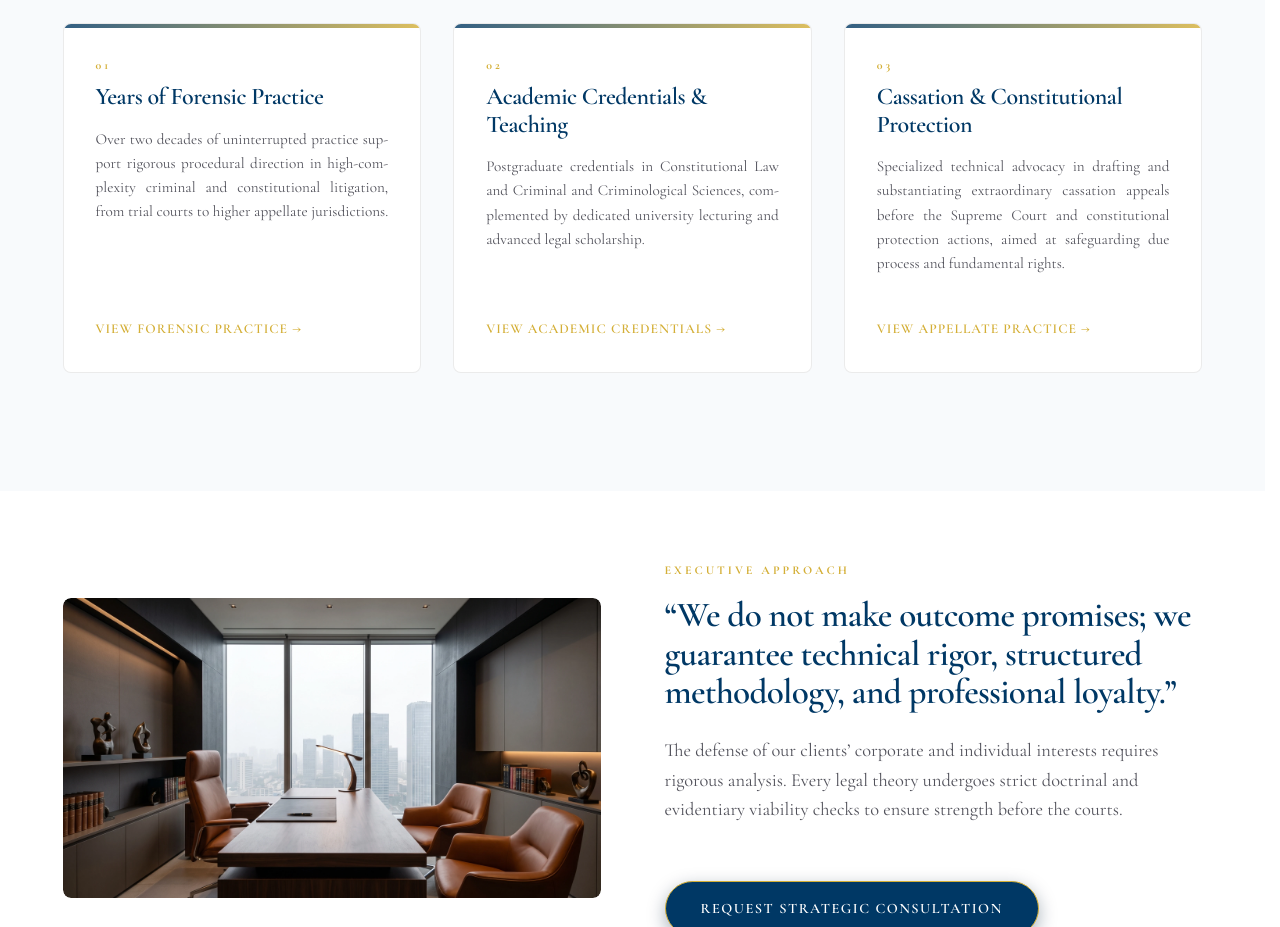
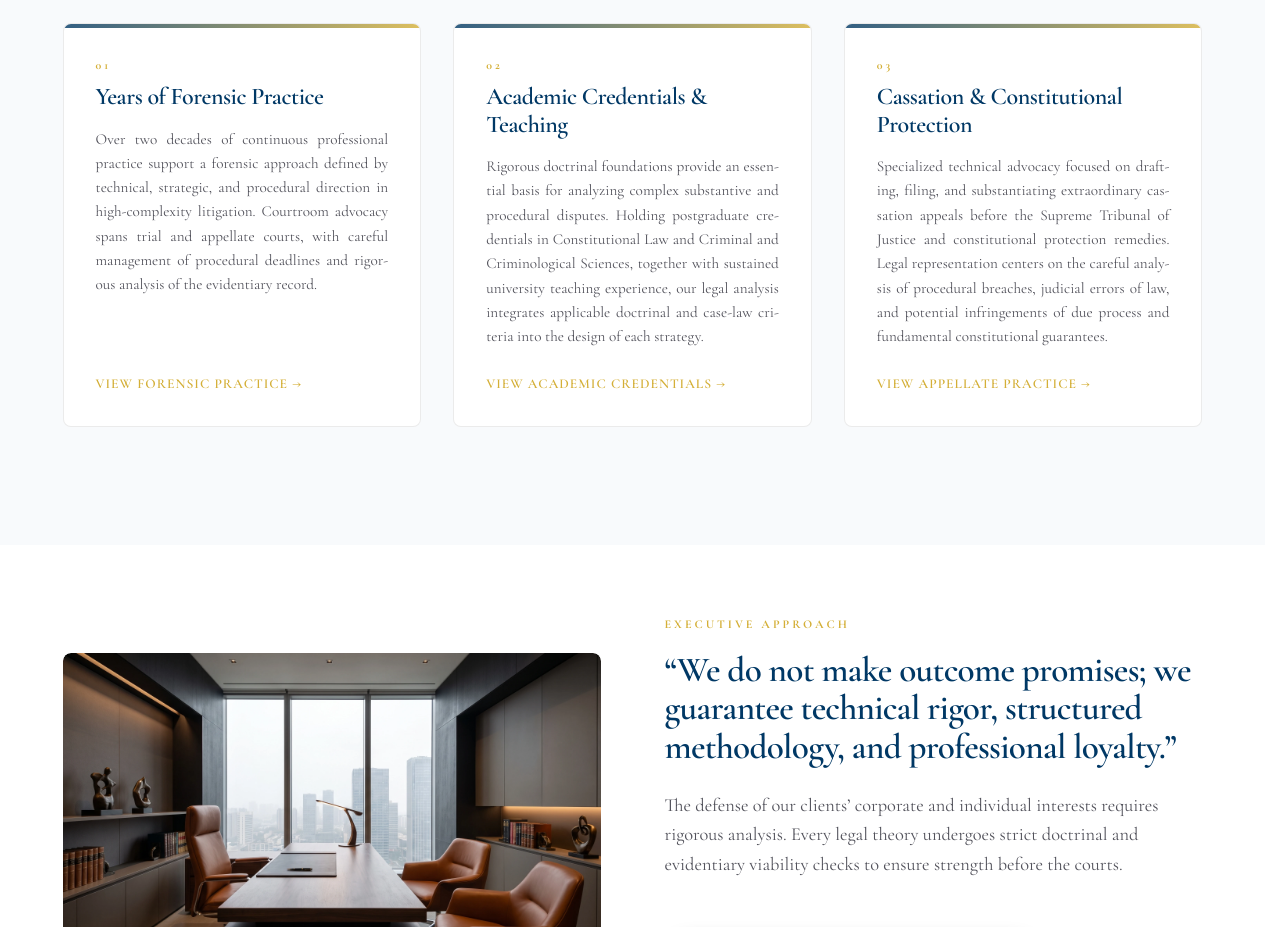
Before and after one commit to mcolina777-cpu/mac-consultores-site-clean, a Next.js app: page /en/our-ceo in a window 1280 px wide. Shown: the part 1660-2587 px from the top of the page. Built offline with nearby package versions, Linux system fonts and the light colour scheme.

Commit message:
editorial(ceo): align bilingual content with approved editorial copy

```diff
--- a/src/app/[locale]/our-ceo/page.tsx
+++ b/src/app/[locale]/our-ceo/page.tsx
@@ -1,17 +1,16 @@
 import React from 'react';
 import Link from 'next/link';
-import { getDictionary } from '@/i18n/getDictionary';
 import { getRoute } from '@/lib/routes';
 
 export async function generateMetadata({ params }: { params: Promise<{ locale: string }> }) {
   const { locale } = await params;
   const isEs = locale === 'es';
-  const dict = await getDictionary(locale);
-  const data = (dict as Record<string, any>)?.our_ceo;
-  const title = data?.meta_title || (isEs ? 'Dr. Marco A. Colina G. | Director General | Mac Consultores Jurídicos & Asociados' : 'Dr. Marco A. Colina G. | Managing Director | Mac Consultores Jurídicos & Asociados');
-  const description = data?.meta_description || (isEs
+  const title = isEs
+    ? 'Dr. Marco A. Colina G. | Director General | Mac Consultores Jurídicos & Asociados'
+    : 'Dr. Marco A. Colina G. | Managing Director | Mac Consultores Jurídicos & Asociados';
+  const description = isEs
     ? 'Perfil profesional y trayectoria del Dr. Marco A. Colina G., fundador y Director General de Mac Consultores Jurídicos & Asociados. Litigio penal y constitucional en Venezuela.'
-    : 'Professional profile and legal trajectory of Dr. Marco A. Colina G., founder and Managing Director of Mac Consultores Jurídicos & Asociados. Criminal and constitutional litigation in Venezuela.');
+    : 'Professional profile and legal trajectory of Dr. Marco A. Colina G., founder and Managing Director of Mac Consultores Jurídicos & Asociados. Criminal and constitutional litigation in Venezuela.';
   const url = `https://mac-consultores-site-clean.vercel.app/${locale}/our-ceo`;
   const esUrl = `https://mac-consultores-site-clean.vercel.app/es/our-ceo`;
   const enUrl = `https://mac-consultores-site-clean.vercel.app/en/our-ceo`;
@@ -53,8 +52,6 @@ export async function generateMetadata({ params }: { params: Promise<{ locale: s
 
 export default async function OurCeo({ params }: { params: Promise<{ locale: string }> }) {
   const { locale } = await params;
-  const dict = await getDictionary(locale);
-  const data = (dict as Record<string, any>)?.our_ceo;
   const isEs = locale === 'es';
 
   return (
@@ -62,9 +59,9 @@ export default async function OurCeo({ params }: { params: Promise<{ locale: str
       {/* HEADER PRINCIPAL */}
       <header className="page-header header-soft-bg">
         <div className="container">
-          <span className="section-tag">{data?.breadcrumb || (isEs ? 'DIRECCIÓN GENERAL' : 'EXECUTIVE LEADERSHIP')}</span>
-          <h1 className="mb-1-5rem serif">{data?.name || 'Dr. Marco A. Colina G.'}</h1>
-          <p className="hero-subtitle">{data?.title || (isEs ? 'Director General (CEO) & Fundador' : 'Founder & Managing Director (CEO)')}</p>
+          <span className="section-tag">{isEs ? 'DIRECCIÓN GENERAL' : 'EXECUTIVE LEADERSHIP'}</span>
+          <h1 className="mb-1-5rem serif">Dr. Marco A. Colina G.</h1>
+          <p className="hero-subtitle">{isEs ? 'Director General (CEO) & Fundador' : 'Founder & Managing Director (CEO)'}</p>
         </div>
       </header>
 
@@ -73,24 +70,24 @@ export default async function OurCeo({ params }: { params: Promise<{ locale: str
         <div className="container">
           <div className="grid-split">
             <div className="about-content">
-              <span className="section-tag">{data?.profile?.tag || (isEs ? 'TRAYECTORIA & LIDERAZGO' : 'PROFILE & LEADERSHIP')}</span>
+              <span className="section-tag">{isEs ? 'TRAYECTORIA & LIDERAZGO' : 'PROFILE & LEADERSHIP'}</span>
               <h2 className="serif section-title mb-1-5rem">
-                {data?.profile?.heading || (isEs ? 'Visión Estratégica y Rigor Jurídico' : 'Strategic Vision and Legal Rigor')}
+                {isEs ? 'Visión Estratégica y Rigor Jurídico' : 'Strategic Vision and Legal Rigor'}
               </h2>
               <p className="text-left max-w-100 mb-1rem">
-                {data?.profile?.bio_1 || (isEs
+                {isEs
                   ? 'Abogado litigante y docente universitario con más de dos décadas de ejercicio profesional ininterrumpido en el foro penal y constitucional. Fundador y Director General de Mac Consultores Jurídicos & Asociados.'
-                  : 'Trial attorney and university professor with over two decades of continuous forensic practice in criminal and constitutional law. Founder and Managing Director of Mac Consultores Jurídicos & Asociados.')}
+                  : 'Trial attorney and university professor with over two decades of continuous forensic practice in criminal and constitutional law. Founder and Managing Director of Mac Consultores Jurídicos & Asociados.'}
               </p>
               <p className="text-left max-w-100 mb-1-5rem">
-                {data?.profile?.bio_2 || (isEs
+                {isEs
                   ? 'Su práctica articula una sólida formación dogmática con la dirección estratégica en litigios complejos, consultoría corporativa y casación ante el Tribunal Supremo de Justicia.'
-                  : 'His practice combines rigorous doctrinal foundations with strategic direction in complex litigation, corporate consulting, and cassation before the Supreme Tribunal of Justice.')}
+                  : 'His practice combines rigorous doctrinal foundations with strategic direction in complex litigation, corporate consulting, and cassation before the Supreme Tribunal of Justice.'}
               </p>
               <p className="text-left max-w-100 mb-2rem">
-                {data?.profile?.bio_3 || (isEs
+                {isEs
                   ? 'Conduce la firma bajo un modelo de asesoría integral y representación judicial rigurosa para clientes con intereses jurídicos y empresariales en Venezuela y en el exterior.'
-                  : 'He leads the firm under a model of comprehensive legal advisory and rigorous judicial representation for clients with legal and business interests in Venezuela and abroad.')}
+                  : 'He leads the firm under a model of comprehensive legal advisory and rigorous judicial representation for clients with legal and business interests in Venezuela and abroad.'}
               </p>
             </div>
             <div className="img-reveal img-vertical">
@@ -135,8 +132,8 @@ export default async function OurCeo({ params }: { params: Promise<{ locale: str
                 style={{ lineHeight: 1.6, fontSize: '0.95rem', color: 'var(--text-muted, #4b5563)', marginBottom: '1.5rem' }}
               >
                 {isEs
-                  ? 'Más de dos décadas de práctica ininterrumpida respaldan una dirección procesal rigurosa en litigios penales y constitucionales de alta complejidad, desde tribunales de instancia hasta cortes superiores.'
-                  : 'Over two decades of uninterrupted practice support rigorous procedural direction in high-complexity criminal and constitutional litigation, from trial courts to higher appellate jurisdictions.'}
+                  ? 'Más de dos décadas de ejercicio profesional ininterrumpido respaldan una práctica forense caracterizada por la dirección técnica, estratégica y procesal en litigios de alta complejidad. La intervención en estrados abarca desde tribunales de instancia hasta cortes superiores, con especial atención al control estricto de los términos procesales y al análisis riguroso de los medios probatorios.'
+                  : 'Over two decades of continuous professional practice support a forensic approach defined by technical, strategic, and procedural direction in high-complexity litigation. Courtroom advocacy spans trial and appellate courts, with careful management of procedural deadlines and rigorous analysis of the evidentiary record.'}
               </p>
               <span className="card-link mt-auto">
                 {isEs ? 'Conocer trayectoria forense →' : 'View forensic practice →'}
@@ -156,8 +153,8 @@ export default async function OurCeo({ params }: { params: Promise<{ locale: str
                 style={{ lineHeight: 1.6, fontSize: '0.95rem', color: 'var(--text-muted, #4b5563)', marginBottom: '1.5rem' }}
               >
                 {isEs
-                  ? 'Estudios superiores de cuarto nivel en Derecho Constitucional y Ciencias Penales y Criminológicas, complementados por una sostenida trayectoria docente universitaria e investigación dogmática avanzada.'
-                  : 'Postgraduate credentials in Constitutional Law and Criminal and Criminological Sciences, complemented by dedicated university lecturing and advanced legal scholarship.'}
+                  ? 'La sólida formación dogmática constituye el sustento indispensable para el análisis de controversias sustantivas y procesales complejas. Con estudios superiores de cuarto nivel en Derecho Constitucional y Ciencias Penales y Criminológicas, junto a una sostenida trayectoria docente universitaria, el análisis jurídico integra criterios doctrinales y jurisprudenciales aplicables al diseño de cada estrategia.'
+                  : 'Rigorous doctrinal foundations provide an essential basis for analyzing complex substantive and procedural disputes. Holding postgraduate credentials in Constitutional Law and Criminal and Criminological Sciences, together with sustained university teaching experience, our legal analysis integrates applicable doctrinal and case-law criteria into the design of each strategy.'}
               </p>
               <span className="card-link mt-auto">
                 {isEs ? 'Conocer formación académica →' : 'View academic credentials →'}
@@ -177,8 +174,8 @@ export default async function OurCeo({ params }: { params: Promise<{ locale: str
                 style={{ lineHeight: 1.6, fontSize: '0.95rem', color: 'var(--text-muted, #4b5563)', marginBottom: '1.5rem' }}
               >
                 {isEs
-                  ? 'Especialización técnica en la formalización y sustanciación de recursos extraordinarios de casación ante el TSJ y acciones de amparo, orientadas a la tutela efectiva del debido proceso y las garantías fundamentales.'
-                  : 'Specialized technical advocacy in drafting and substantiating extraordinary cassation appeals before the Supreme Court and constitutional protection actions, aimed at safeguarding due process and fundamental rights.'}
+                  ? 'Especialización técnica orientada a la interposición, formalización y sustanciación de recursos extraordinarios de casación ante el Tribunal Supremo de Justicia y acciones de amparo constitucional. La labor jurídica se concentra en el análisis fundado de quebrantamientos de formas sustanciales, vicios de juzgamiento e infracciones al debido proceso y a las garantías fundamentales.'
+                  : 'Specialized technical advocacy focused on drafting, filing, and substantiating extraordinary cassation appeals before the Supreme Tribunal of Justice and constitutional protection remedies. Legal representation centers on the careful analysis of procedural breaches, judicial errors of law, and potential infringements of due process and fundamental constitutional guarantees.'}
               </p>
               <span className="card-link mt-auto">
                 {isEs ? 'Conocer litigio superior →' : 'View appellate practice →'}
```
